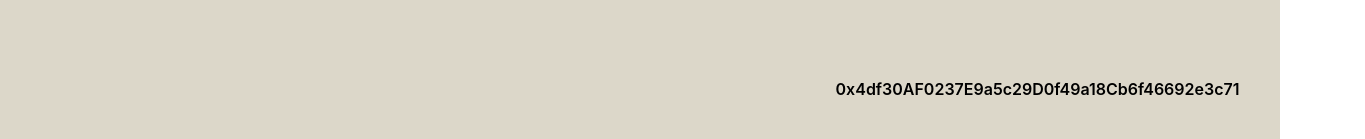
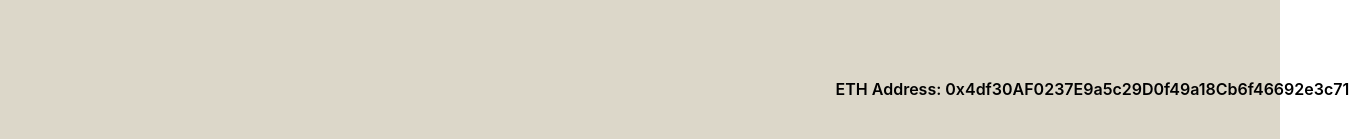
Before and after one commit to Mariussgal/marius_portfolio_website, a Next.js app: page / in a window 1280 px wide. Shown: the part 658-797 px from the top of the page, 1365 px wide, since content can reach past the window. Built offline with nearby package versions, Linux system fonts and the light colour scheme.

Commit message:
added eth address text before address in animation

```diff
--- a/pages/index.tsx
+++ b/pages/index.tsx
@@ -43,7 +43,7 @@ const Home: NextPage = () => {
           style={{ marginLeft: 0 }}
         >
           <Tooltip label="Address copied" m={0} isOpen={isOpen} >
-            <Button color="black" bg="transparent" onClick={handleClick}>{address}</Button>
+            <Button color="black" bg="transparent" onClick={handleClick}>{"ETH Address: " + address}</Button>
           </Tooltip>
         </motion.div>
       </Flex>
```
